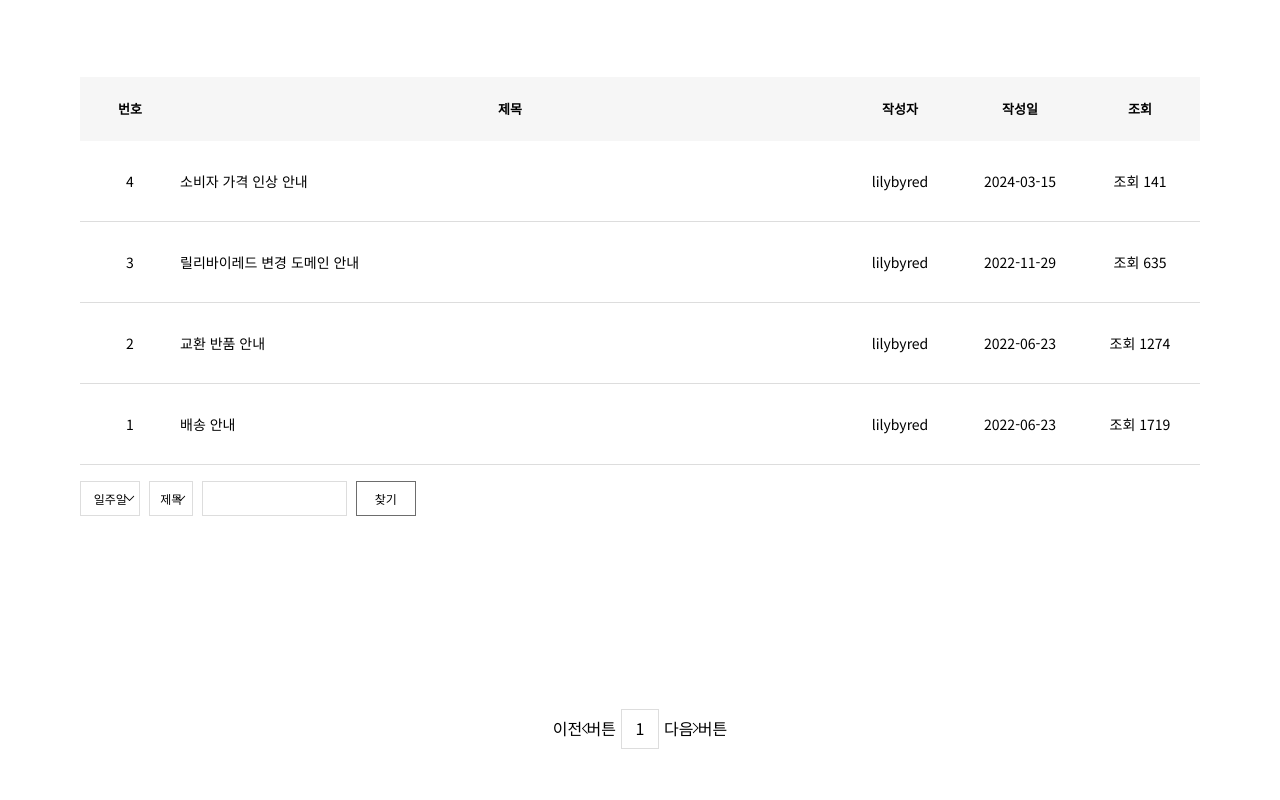
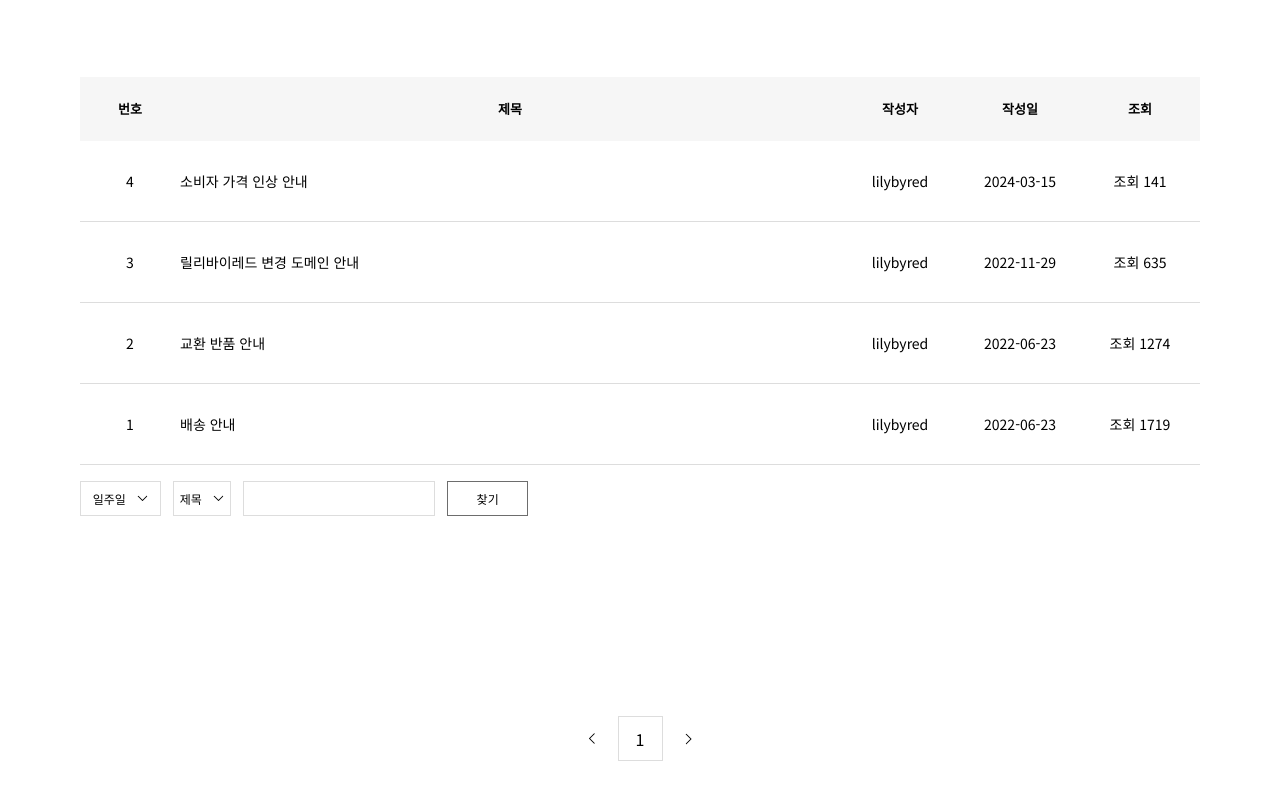
Before and after one commit to javascript-team-project/javaScriptTeamProject, a plain HTML site: page community.html in a window 1280 px wide. Shown: the part 328-1128 px from the top of the page. Drawn offline with Linux system fonts and the light colour scheme.

Commit message:
community 수정

```diff
--- a/community.html
+++ b/community.html
@@ -101,15 +101,17 @@
     </ul>
     <!-- 버튼 박스 -->
     <div class="button-box">
-      <a href="#" class="week-btn">일주일</a>
-      <a href="#" class="title-btn">제목</a>
+      <a href="#" class="week-btn">일주일<img src="./images/arrow.png" alt="arrow-icon"></a>
+      <a href="#" class="title-btn">제목<img src="./images/arrow.png" alt="arrow-icon"></a>
       <a href="#" class="empty-btn">입력창 입니다</a>
       <a href="#" class="search-btn">찾기</a>
     </div>
     <!-- page 수 -->
-    <a href="#" class="prev-btn">이전 버튼</a>
-    <a href="#" class="page-btn">1</a>
-    <a href="#" class="next-btn">다음 버튼</a>
+    <div class="page-btn-wrapper">
+      <a href="#" class="prev-btn">이전 버튼</a>
+      <a href="#" class="page-btn">1</a>
+      <a href="#" class="next-btn">다음 버튼</a>
+    </div>
   </section>
 
   <!-- footer -->
--- a/m-community.css
+++ b/m-community.css
@@ -108,14 +108,21 @@
   width: 18%;
   padding: 8px 0px;
   border: 1px solid #ddd;
-  background: url(./images/arrow.png) no-repeat 90% 50%;
+  display: flex;
+  justify-content: center;
+  align-items: center;
  }
 
  .notice .button-box .title-btn {
   width: 13%;
   padding: 8px 0px;
   border: 1px solid #ddd;
-  background: url(./images/arrow.png) no-repeat 90% 50%;
+  display: flex;
+  justify-content: center;
+  align-items: center;
+ }
+ .notice .button-box img {
+  margin-left: 11px;
  }
 
  .notice .button-box .empty-btn {
@@ -131,17 +138,29 @@
   border: 1px solid #6D6D6D;
  }
 
- .notice .prev-btn {
-  background: url(./images/arrow-left.png) no-repeat 50% 50%;
-  text-indent: -9999px; /* 텍스트 안사라짐 */
+ .notice .page-btn-wrapper {
+  margin: 0 auto;
+  width: 150px;
+  display: grid;
+  grid-template-columns: 1fr 45px 1fr;
+  justify-content: center;
  }
 
- .notice .page-btn {
-  border: 1px solid #ddd;
-  padding: 6px 14px 8px;
+ .notice .page-btn-wrapper .prev-btn {
+  background: url(./images/arrow-left.png) no-repeat 50% 50%;
+  display: block;
+  text-indent: -9999px;
  }
 
- .notice .next-btn {
+ .notice .page-btn-wrapper .page-btn {
+  border: 1px solid #ddd;
+  width: 45px; height: 45px;
+  line-height: 44px;
+  /* padding: 6px 14px 8px; */
+ }
+
+ .notice .page-btn-wrapper .next-btn {
   background: url(./images/arrow-right.png) no-repeat 50% 50%;
+  display: block;
   text-indent: -9999px;
  }
--- a/pc-community.css
+++ b/pc-community.css
@@ -18,14 +18,12 @@
     width: 19%;
     padding: 8px 0px;
     border: 1px solid #ddd;
-    background: url(./images/arrow.png) no-repeat 90% 50%;
    }
 
    .notice .button-box .title-btn {
     width: 14%;
     padding: 8px 0px;
     border: 1px solid #ddd;
-    background: url(./images/arrow.png) no-repeat 80% 50%;
    }
 
    .notice .button-box .empty-btn {
@@ -40,21 +38,6 @@
     border: 1px solid #6D6D6D;
    }
 
-   .notice .prev-btn {
-    background: url(./images/arrow-left.png) no-repeat 50% 50%;
-    text-indent: -9999px;
-    /* 텍스트 안사라짐 */
-   }
-
-   .notice .page-btn {
-    border: 1px solid #ddd;
-    padding: 6px 14px 8px;
-   }
-
-   .notice .next-btn {
-    background: url(./images/arrow-right.png) no-repeat 50% 50%;
-    text-indent: -9999px;
-   }
 }
 
 /***** pc *****/
@@ -154,7 +137,7 @@
   }
 
   .notice .button-box {
-    width: 30%;
+    width: 40%;
     font-size: 12px;
     display: flex;
     justify-content: space-between;
@@ -165,14 +148,12 @@
     width: 18%;
     padding: 8px 0px;
     border: 1px solid #ddd;
-    background: url(./images/arrow.png) no-repeat 90% 50%;
   }
 
   .notice .button-box .title-btn {
     width: 13%;
     padding: 8px 0px;
     border: 1px solid #ddd;
-    background: url(./images/arrow.png) no-repeat 80% 50%;
   }
 
   .notice .button-box .empty-btn {
@@ -187,19 +168,4 @@
     border: 1px solid #6D6D6D;
   }
 
-  .notice .prev-btn {
-    background: url(./images/arrow-left.png) no-repeat 50% 50%;
-    text-indent: -9999px;
-    /* 텍스트 안사라짐 */
-  }
-
-  .notice .page-btn {
-    border: 1px solid #ddd;
-    padding: 6px 14px 8px;
-  }
-
-  .notice .next-btn {
-    background: url(./images/arrow-right.png) no-repeat 50% 50%;
-    text-indent: -9999px;
-  }
 }
```
